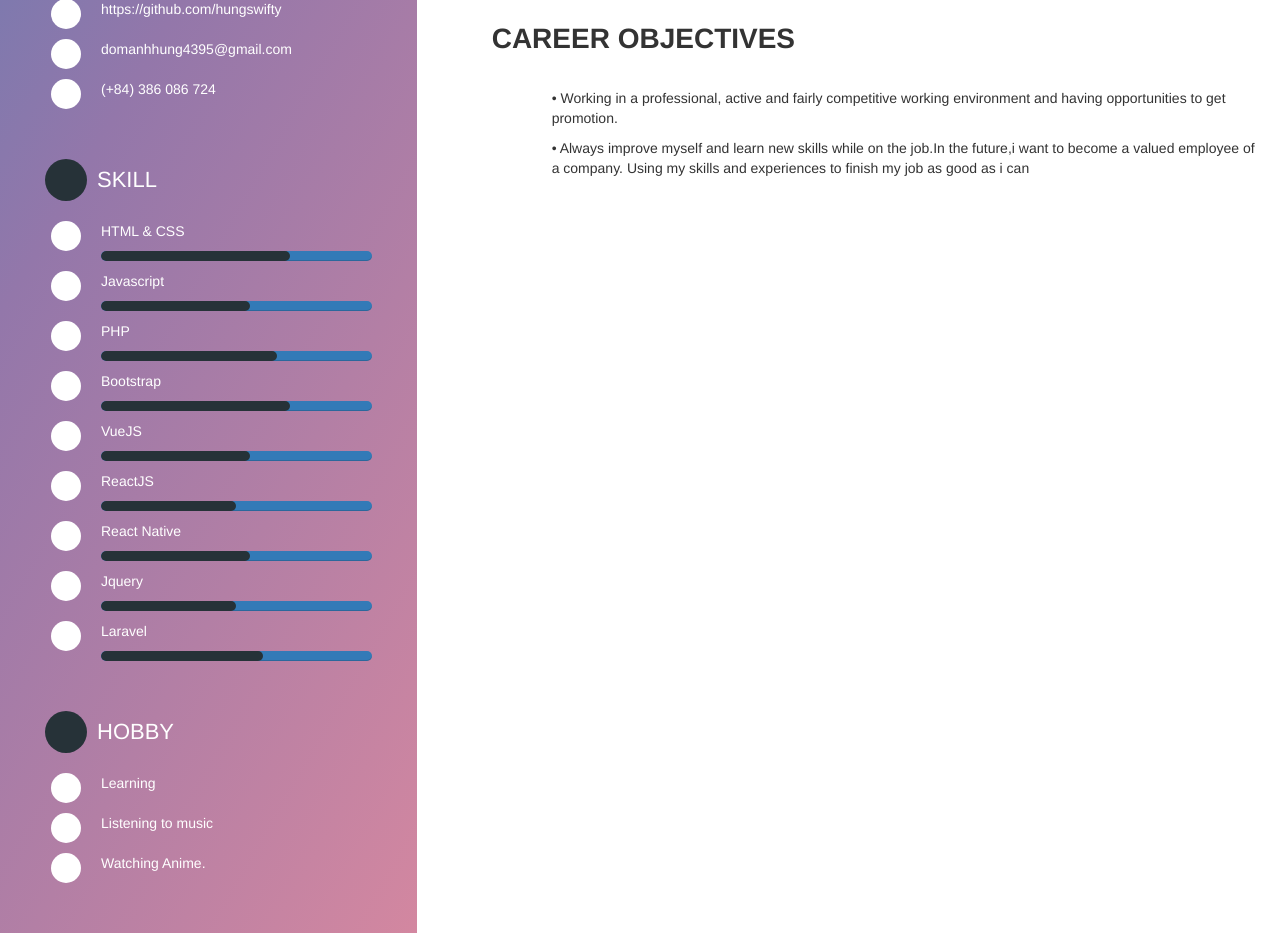
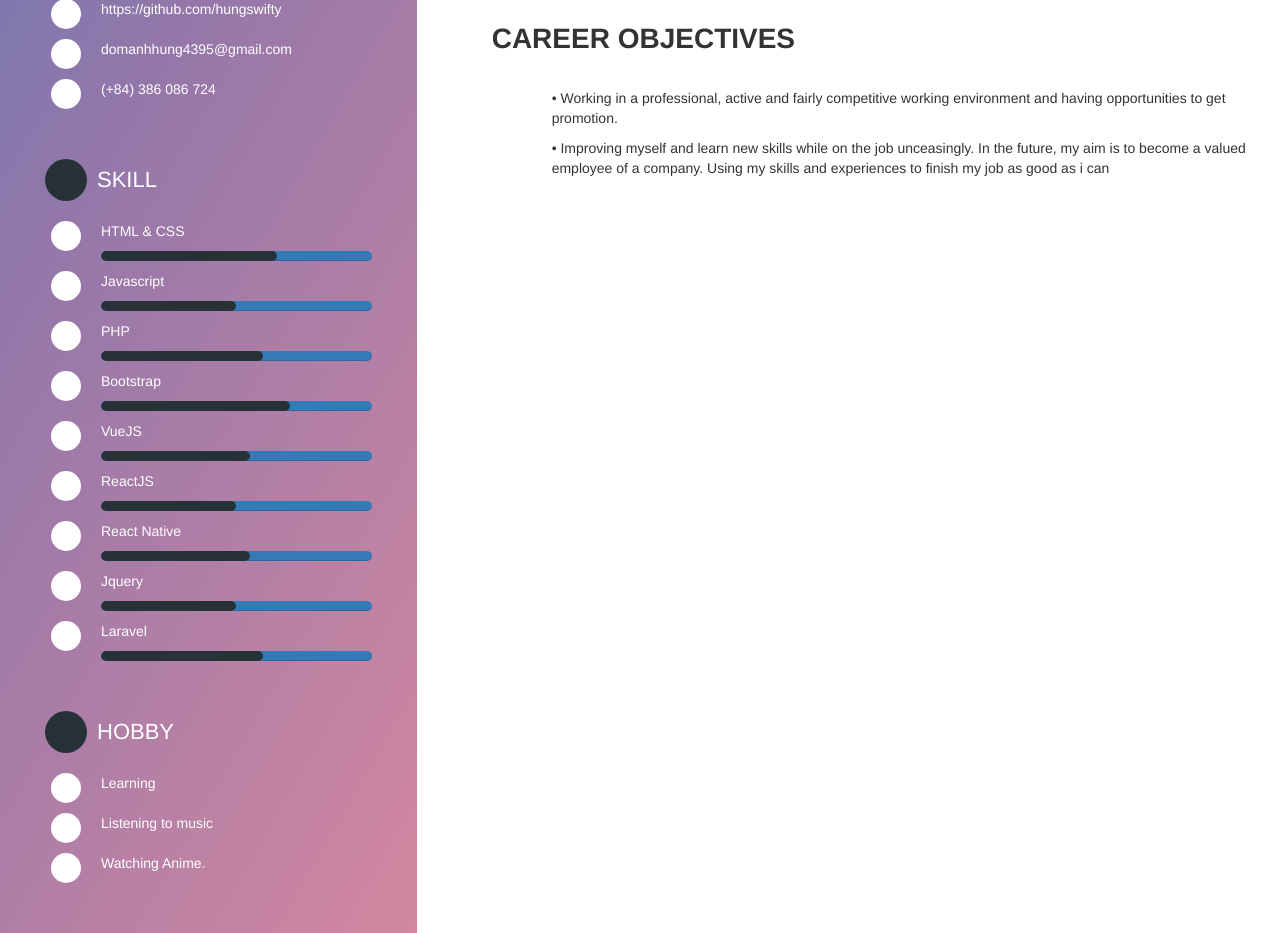
Before and after one commit to hungswifty/HungDoCV, a Vue app: page / in a window 1280 px wide. Shown: the part 1000-1933 px from the top of the page. Built offline with nearby package versions, Linux system fonts and the light colour scheme; some icons are missing.

Commit message:
career objectives updated

```diff
--- a/src/App.vue
+++ b/src/App.vue
@@ -75,21 +75,21 @@
                 <i class="fab fa-html5 circle circle--small circle--white"></i>
                 <div class="flex--1">
                   <span>HTML & CSS</span>
-                  <span class="progress-bar"><span style="width:70%"></span></span>
+                  <span class="progress-bar"><span style="width:65%"></span></span>
                 </div>
               </li>
               <li class="flex">
                 <i class="fab fa-js-square circle circle--small circle--white"></i>
                 <div class="flex--1">
                   <span>Javascript</span>
-                  <span class="progress-bar"><span style="width:55%"></span></span>
+                  <span class="progress-bar"><span style="width:50%"></span></span>
                 </div>
               </li>
               <li class="flex">
                 <i class="fab fa-php circle circle--small circle--white"></i>
                 <div class="flex--1">
                   <span>PHP</span>
-                  <span class="progress-bar"><span style="width:65%"></span></span>
+                  <span class="progress-bar"><span style="width:60%"></span></span>
                 </div>
               </li>
               <li class="flex">
@@ -281,8 +281,7 @@
                 <div class="module__content">
                   <ul  class="title">
                     <li>• Working in a professional, active and fairly competitive working environment and having opportunities to get promotion.</li>
-                    <li>• Always improve myself and learn new skills while on the job.In the future,i want to become a valued employee of a company. Using my skills and experiences to finish my job as good as i can</li>
-
+                    <li>• Improving myself and learn new skills while on the job unceasingly. In the future, my aim is to become a valued employee of a company. Using my skills and experiences to finish my job as good as i can</li>
 
                   </ul>
                 </div>
@@ -306,7 +305,7 @@ export default {
 
   },
   mounted: function() {
-    this.myMove();
+    // this.myMove();
     // this.fadeInText();
   },
   methods: {
```
